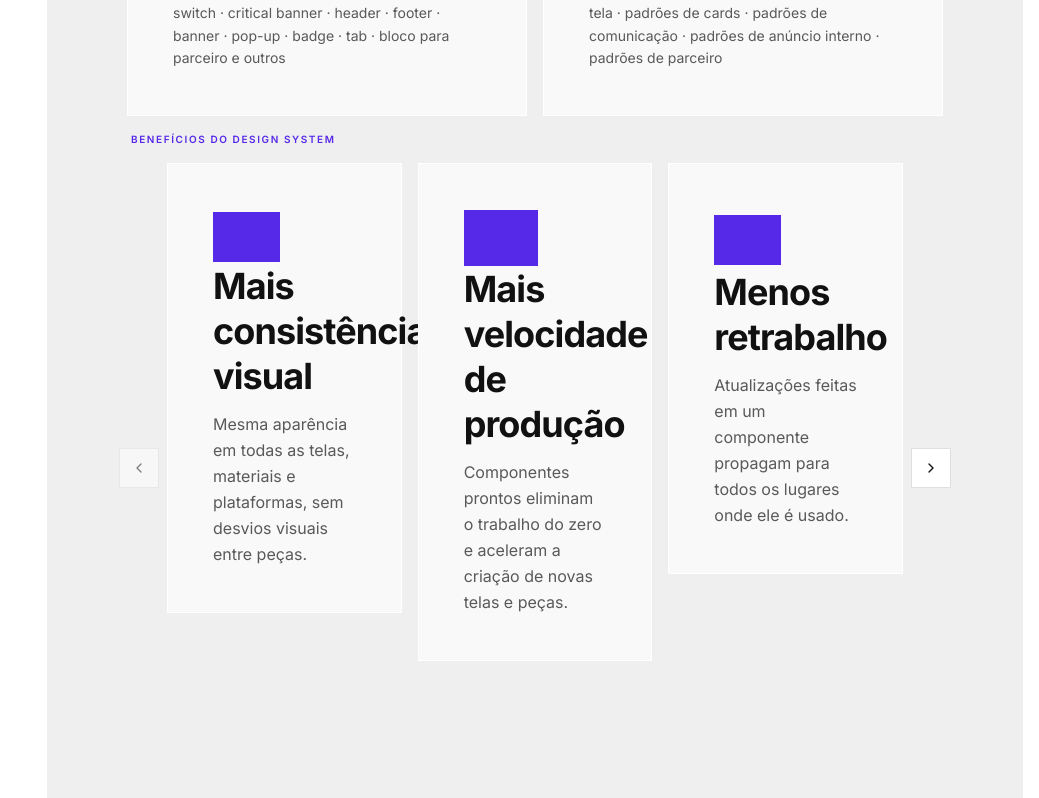
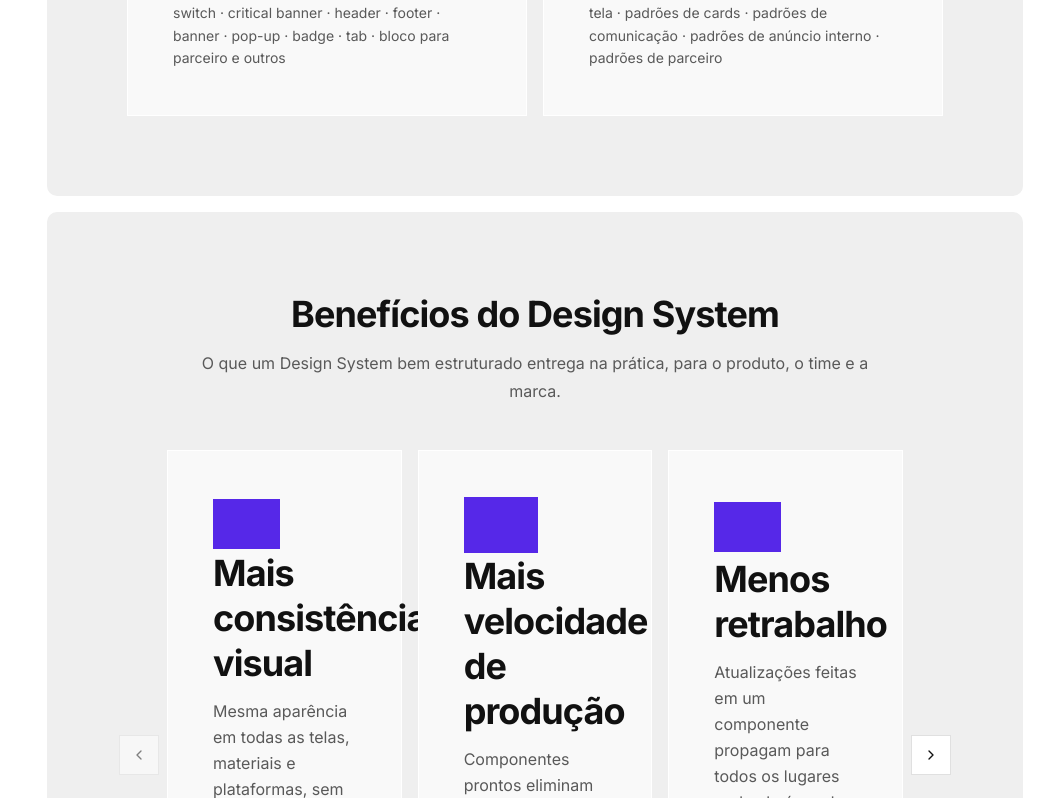
Before and after one commit to chuvstudiodesign/design-system-chuv, a Next.js app: page /styleguide/site-sections/proposta-kito in a window 1280 px wide. Shown: the part 9162-9960 px from the top of the page, without its empty margins (241-1280 px from the left). Built offline with nearby package versions, Linux system fonts and the light colour scheme; grey boxes are pictures that could not be loaded; a web font is replaced by a local one.

Commit message:
feat: Benefícios do Design System as standalone section below S08, no frente badge

```diff
--- a/src/app/styleguide/site-sections/proposta-kito/content.json
+++ b/src/app/styleguide/site-sections/proposta-kito/content.json
@@ -147,6 +147,7 @@
   "s08.patterns.sublabel": "Padrões de uso · a partir do Nível 2 *",
   "s08.patterns.body": "Padrões de navegação · padrões de formulário · padrões de listagem · padrões de busca · padrões de campanha · padrões de tela · padrões de cards · padrões de comunicação · padrões de anúncio interno · padrões de parceiro",
   "s08.beneficios.title": "Benefícios do Design System",
+  "s08.beneficios.subtitle": "O que um Design System bem estruturado entrega na prática, para o produto, o time e a marca.",
   "s08.b1.icon": "olho",
   "s08.b1": "Mais consistência visual",
   "s08.b1.body": "Mesma aparência em todas as telas, materiais e plataformas, sem desvios visuais entre peças.",
--- a/src/app/styleguide/site-sections/proposta-kito/page.tsx
+++ b/src/app/styleguide/site-sections/proposta-kito/page.tsx
@@ -559,10 +559,15 @@ export default function PropostaKitoPage() {
               </Typography>
             </div>
           </div>
-          <div className="flex flex-col gap-4">
-            <p className="text-[10px] font-semibold uppercase tracking-[0.16em] text-primary px-1">
-              <EditableText namespace={NS} id="s08.beneficios.title">{c("s08.beneficios.title")}</EditableText>
-            </p>
+        </div>
+      </section>
+
+      {/* ── Benefícios do Design System (section separada, sem badge de frente) */}
+      <section className="ds-section" style={{ backgroundColor: "#efefef" }}>
+        <SectionHeader
+          title={<EditableText namespace={NS} id="s08.beneficios.title">{c("s08.beneficios.title")}</EditableText>}
+          subtitle="s08.beneficios.subtitle"
+        />
         <div className="px-10">
           <Carousel opts={{ align: "start" }} className="w-full">
             <CarouselContent>
@@ -591,8 +596,6 @@ export default function PropostaKitoPage() {
             <CarouselPrevious />
             <CarouselNext />
           </Carousel>
-            </div>
-          </div>
         </div>
       </section>
 
```
Lines whose indentation alone changed are shown as unchanged.
